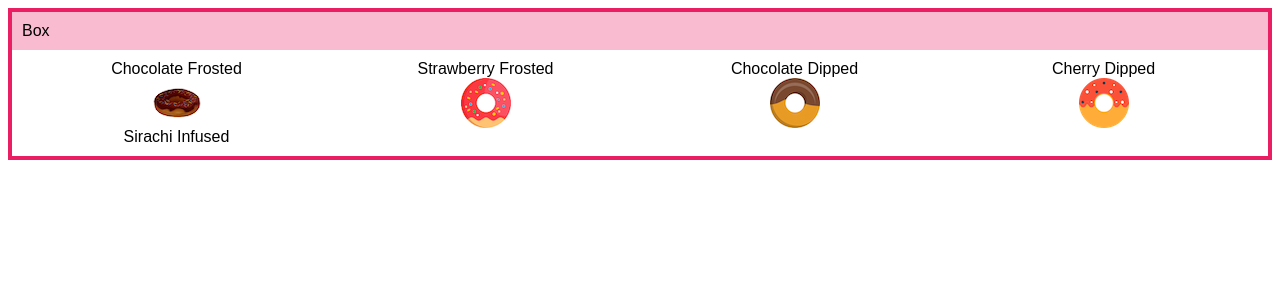
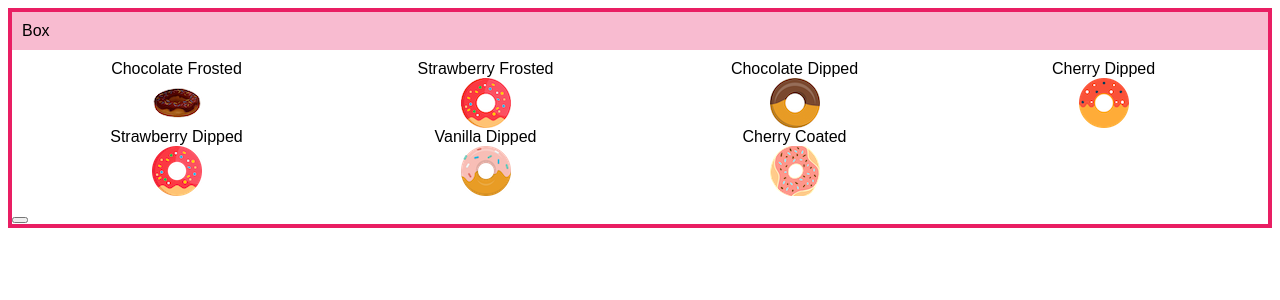
Before and after one commit to blove/angular-fundamentals, an Angular app: page / in a window 1280 px wide. Shown: the top 300 px of the page. Built offline with nearby package versions, Linux system fonts and the light colour scheme.

Commit message:
Class styling

```diff
--- /dev/null
+++ b/src/app/app.component.css
@@ -0,0 +1,3 @@
+/**
+* Add host selector, and copy styles from the root styles.css file.
+*/
--- a/src/app/app.component.ts
+++ b/src/app/app.component.ts
@@ -4,6 +4,7 @@ import { Component } from '@angular/core';
   selector: 'app-root',
   template: `
     <app-box-of-donuts [size]="6"></app-box-of-donuts>
-  `
+  `,
+  styleUrls: ['app.component.css']
 })
 export class AppComponent {}
--- a/src/app/box-of-donuts.component.ts
+++ b/src/app/box-of-donuts.component.ts
@@ -9,11 +9,27 @@ import { Donut } from './models/donut.interface';
       <p *ngIf="isFull()">Box full</p>
     </div>
     <div class="donuts">
-      <!-- Add property binding for the showName property -->
-      <app-donut *ngFor="let donut of donuts" [donut]="donut"></app-donut>
+      <!-- Add click event handler to set the selectedDonut -->
+      <!-- Add the 'selected' class to the app-donut component when it is the currently selected donut -->
+      <app-donut
+        *ngFor="let donut of donuts"
+        [donut]="donut"
+        [showName]="showName"
+      ></app-donut>
     </div>
-    <!-- Add a button with a click event handler that will toggle the showName property -->
-  `
+    <button (click)="showName = !showName"></button>
+  `,
+  styles: [
+    `
+      .selected {
+        background: #efefef;
+      }
+
+      /**
+       * Copy styles for app-box-of-donuts from the root styles.css file.
+       */
+    `
+  ]
 })
 export class BoxOfDonutsComponent {
   donuts: Donut[] = [
@@ -37,12 +53,28 @@ export class BoxOfDonutsComponent {
       icing: true,
       fileName: 'assets/img/donuts/donut4.png'
     },
-    { name: 'Sirachi Infused', icing: false }
+    {
+      name: 'Strawberry Dipped',
+      icing: true,
+      fileName: 'assets/img/donuts/donut5.png'
+    },
+    {
+      name: 'Vanilla Dipped',
+      icing: true,
+      fileName: 'assets/img/donuts/donut6.png'
+    },
+    {
+      name: 'Cherry Coated',
+      icing: true,
+      fileName: 'assets/img/donuts/donut7.png'
+    }
   ];
 
-  // add a showName property that is a boolean value
+  @Input() size = 6;
 
-  @Input() size = 6;
+  // add a selectedDonut property that is of type `Donut`
+
+  showName = true;
 
   isFull(): boolean {
     return this.donuts.length === this.size;
--- a/src/app/donut.component.ts
+++ b/src/app/donut.component.ts
@@ -5,8 +5,7 @@ import { Donut } from './models/donut.interface';
   selector: 'app-donut',
   template: `
     <div class="name">
-      <!-- Hide the name when the showName property is false -->
-      {{ donut.name }}
+      <span [hidden]="!showName">{{ donut.name }}</span>
       <span
         *ngIf="donut.icing"
         [hidden]="donut.fileName && donut.fileName.length > 0"
@@ -19,9 +18,12 @@ import { Donut } from './models/donut.interface';
       [src]="donut.fileName"
     />
   `
+  /**
+   * Add styles property and copy styles from the root styles.css
+   */
 })
 export class DonutComponent {
   @Input() donut: Donut;
 
-  // add a showName input property that toggles the name
+  @Input() showName: boolean;
 }
```
